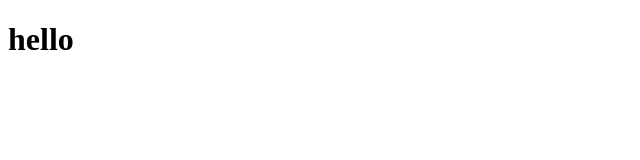
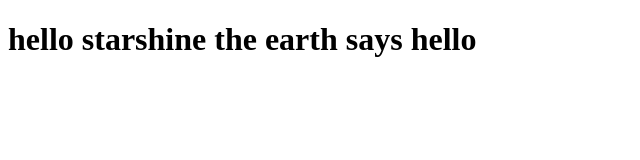
Before and after one commit to anastassiyas/HALLOWEEN-TEAM-PROJECT, a plain HTML site: page index.html in a window 1280 px wide. Shown: the whole page, without its empty margins (0-640 px from the left). Drawn offline with Linux system fonts and the light colour scheme.

Commit message:
changes made

```diff
--- a/index.html
+++ b/index.html
@@ -9,7 +9,7 @@
     <title>Document</title>
 </head>
 <body>
-    <h1>hello</h1>
+   <h1>hello starshine the earth says hello</h1>
 
 </body>
 </html>
```
